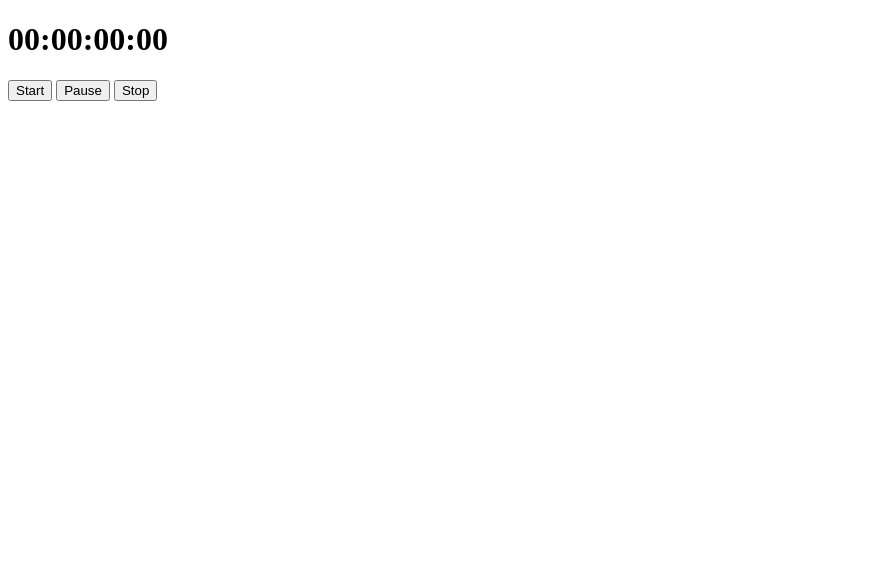
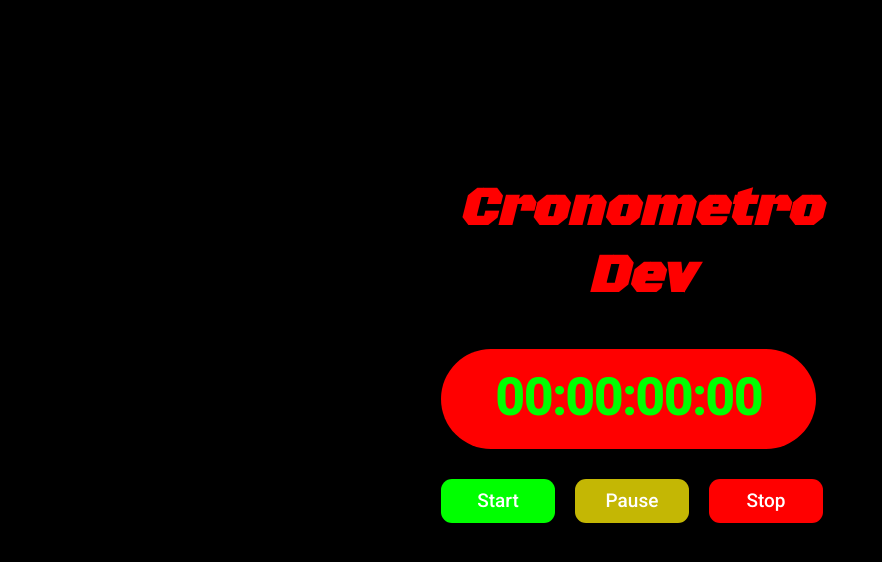
Before and after one commit to devjunior30/cronometro, a plain HTML site: page index.html in a window 1280 px wide. Shown: the whole page, without its empty margins (0-882 px from the left). Drawn offline with Linux system fonts and the light colour scheme.

Commit message:
finalização na parte de style do projeto. Finalização total do projeto

```diff
--- a/index.html
+++ b/index.html
@@ -1,19 +1,30 @@
 <!DOCTYPE html>
 <html lang="pt-br">
+
 <head>
     <meta charset="UTF-8">
     <meta name="viewport" content="width=device-width, initial-scale=1.0">
+    <link rel="preconnect" href="https://fonts.googleapis.com">
+    <link rel="preconnect" href="https://fonts.gstatic.com" crossorigin>
+    <link href="https://fonts.googleapis.com/css2?family=Black+Ops+One&family=Roboto:wght@500&display=swap"
+        rel="stylesheet">
     <link rel="stylesheet" href="style.css">
     <title>Cronometro</title>
 </head>
+
 <body>
+    <div>
 
-    <h1 class="watch">00:00:00:00</h1>
+        <h1 class="h1">Cronometro <br> Dev</h1>
+        <h1 class="watch">00:00:00:00</h1>
 
-    <button onclick="start()">Start</button>
-    <button onclick="pause()">Pause</button>
-    <button onclick="stop()">Stop</button>
+        <button class="start" onclick="start()">Start</button>
+        <button class="pause" onclick="pause()">Pause</button>
+        <button class="stop" onclick="stop()">Stop</button>
+
+    </div>
 </body>
 
 <script src="./script.js"></script>
+
 </html>
--- a/script.js
+++ b/script.js
@@ -49,5 +49,5 @@ function stop() {
     min = 0
     hrs =0
 
-    document.querySelector('.watch').innerHTML = "00:00:00"
+    document.querySelector('.watch').innerHTML = "00:00:00:00"
 }
--- a/style.css
+++ b/style.css
@@ -0,0 +1,92 @@
+* {
+    margin: 0;
+    padding: 0;
+    box-sizing: border-box;
+    font-family: 'Black Ops One', cursive;
+    font-family: 'Roboto', sans-serif;
+}
+
+body {
+    display: flex;
+    justify-content: center;
+    background-color: #000000;
+}
+
+div {
+    margin-top: 176px;
+}
+
+.h1 {
+    color: red;
+    text-align: center;
+    font-size: 54px;
+    margin-bottom: 39px;
+    font-family: 'Black Ops One', cursive;
+    font-style: oblique;
+}
+
+.watch {
+    font-size: 50px;
+    background-color: red;
+    width: 7.5em;
+    text-align: center;
+    height: 2em;
+    padding-top: 20px;
+    border-radius: 50px;
+    color: lime;
+}
+
+button {
+    width: 6em;
+    height: 2.3em;
+    margin-top: 30px;
+    font-size: 19px;
+    margin-right: 16px;
+    border: none;
+    color: #ffffff;
+    border-radius: 11px;
+}
+
+button:hover {
+    cursor: pointer;
+    opacity: .7;
+    transition: 0.3s;
+}
+
+button:active {
+    opacity: .5;
+    color: #808080;
+    transition: 0.3s;
+}
+
+.start {
+    background-color: #00FF00;
+}
+
+.pause {
+    background-color: #c4b704;
+}
+
+.stop {
+    background-color: red;
+}
+
+@media (max-width: 480px) {
+    .h1 {
+        font-size: 40px;
+    }
+
+    .watch {
+    font-size: 37px;
+    display: block;
+    margin-left: auto;
+    margin-right: auto;
+    padding-top: 12px;
+    }
+
+    button {
+        font-size: 15px;
+        color: black;
+        font-weight: 900;
+    }
+}
```
